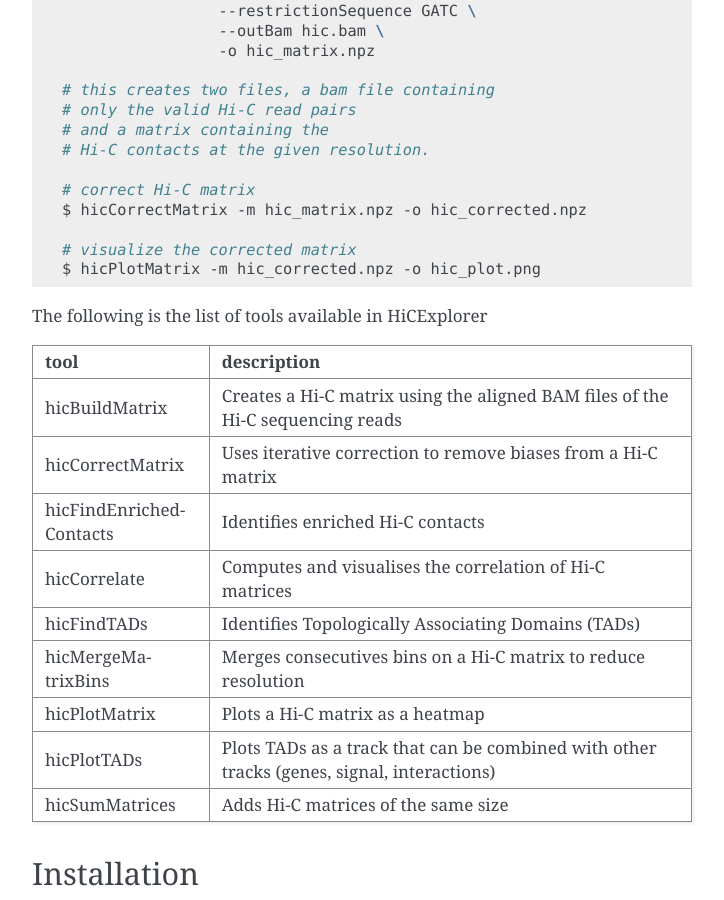
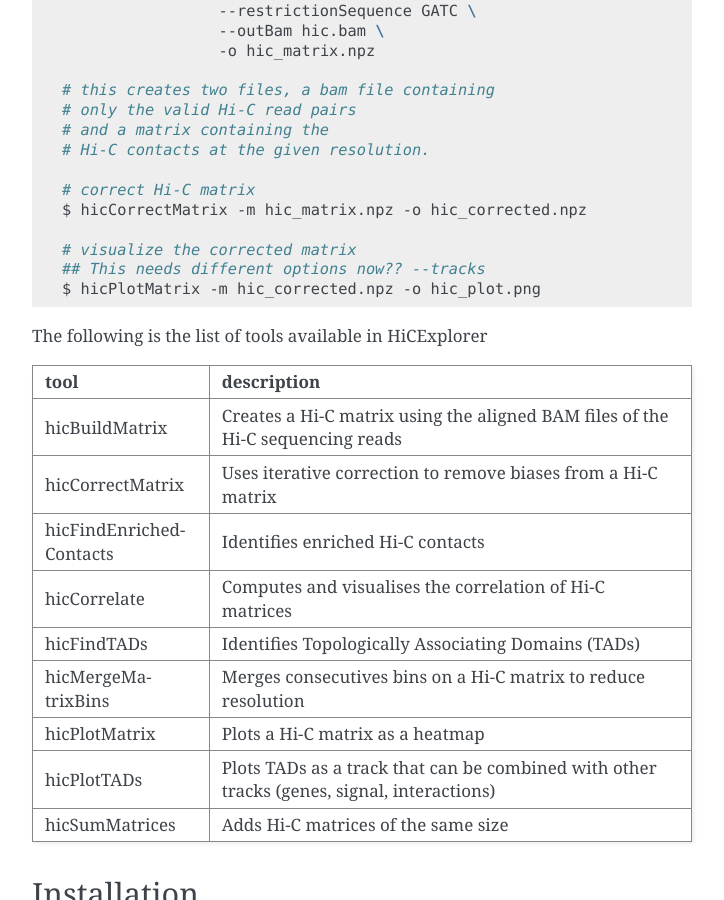
Before and after one commit to deeptools/HiCExplorer, a Sphinx documentation site: the page built from docs/index.rst, in a window 1280 px wide and 900 px high, scrolled down 647 px. Shown: the whole window, without its empty margins (388-1112 px from the left). Built offline with Sphinx 7.4.7, drawn with Linux system fonts in a browser that asks for light colours.

Commit message:
update needed for hicPlotMatrix

```diff
--- a/docs/index.rst
+++ b/docs/index.rst
@@ -42,6 +42,7 @@
    $ hicCorrectMatrix -m hic_matrix.npz -o hic_corrected.npz
 
    # visualize the corrected matrix
+   ## This needs different options now?? --tracks
    $ hicPlotMatrix -m hic_corrected.npz -o hic_plot.png
 
 
```
